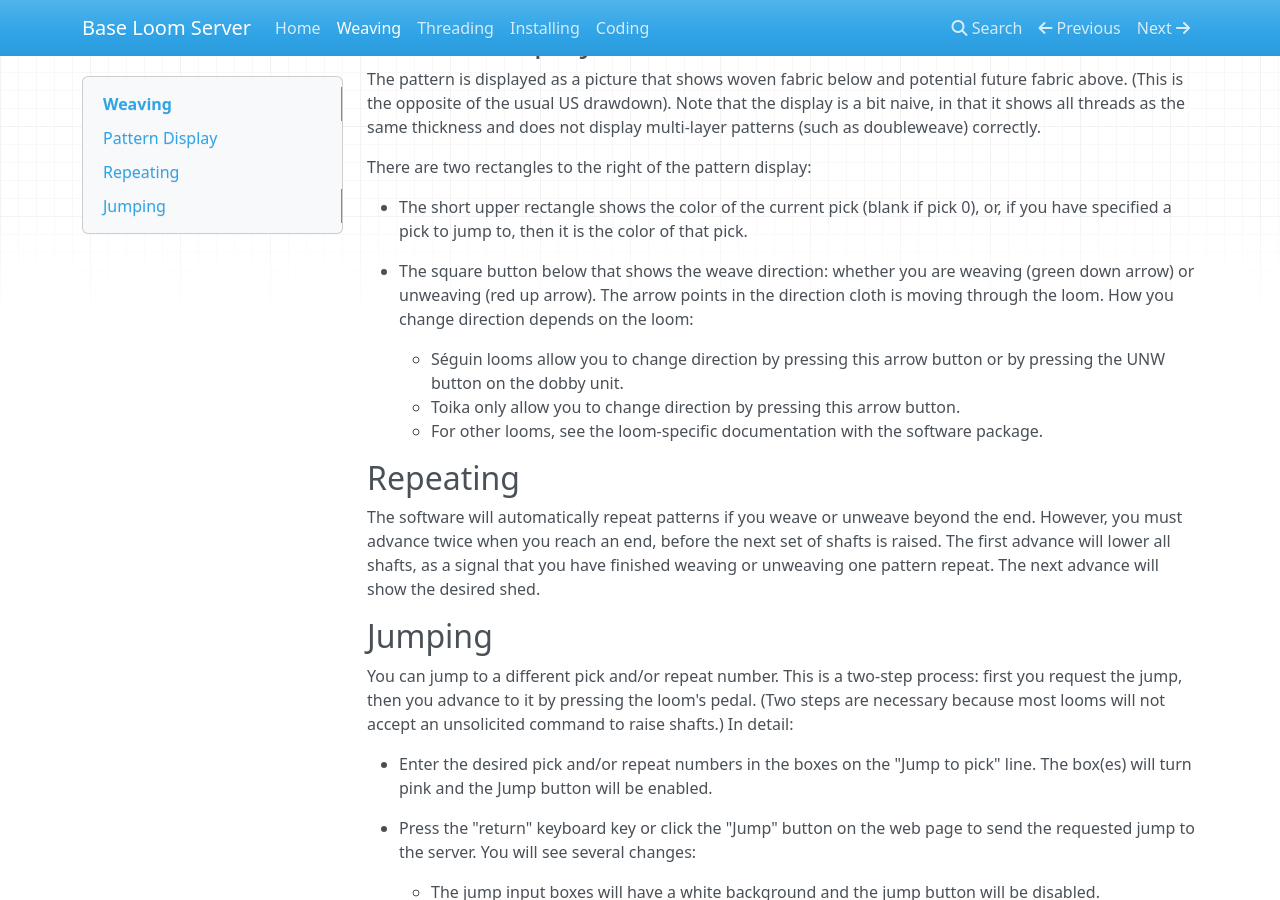
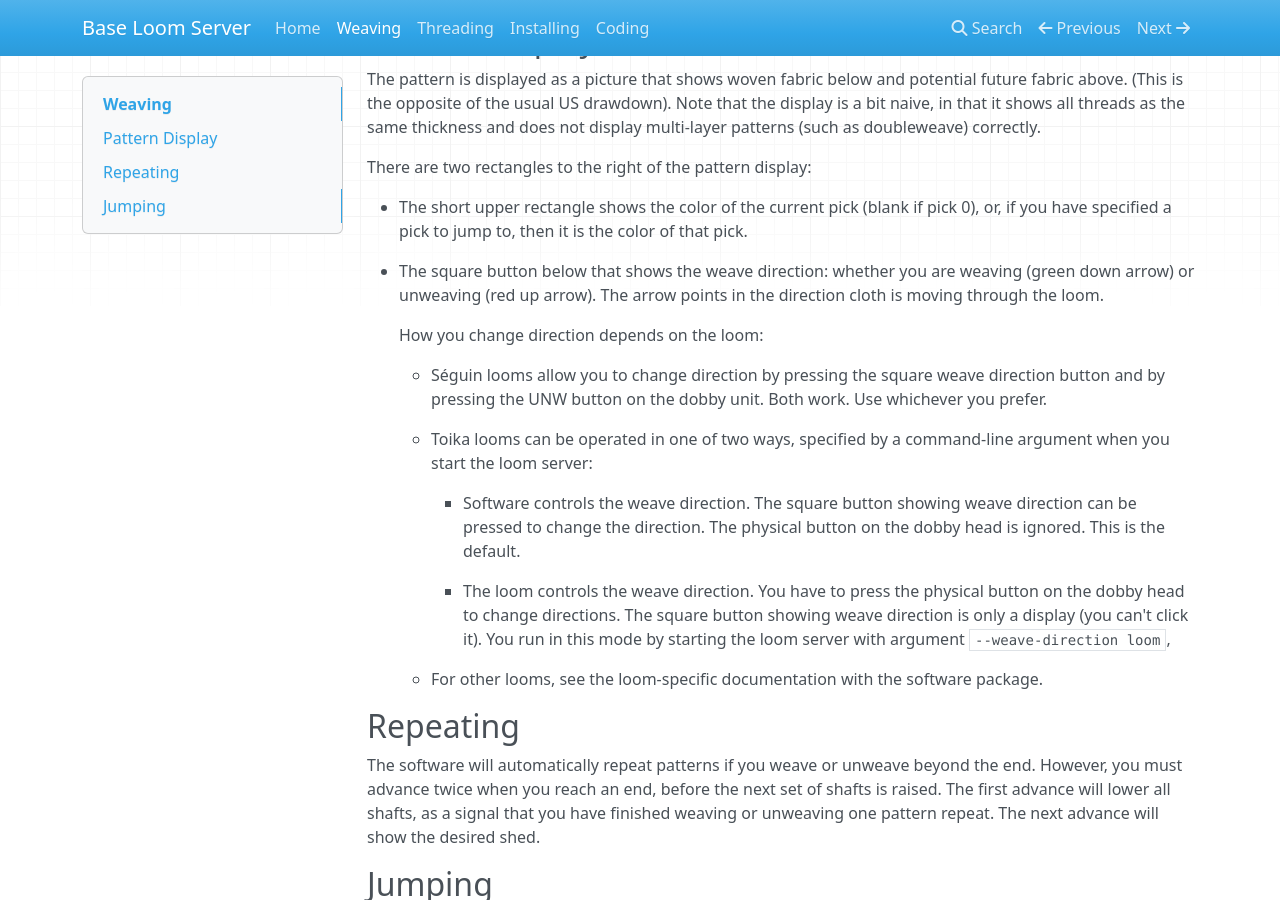
Before and after one commit to r-owen/base_loom_server, an MkDocs documentation site: the page built from docs/weaving.md, in a window 1280 px wide and 900 px high, scrolled down 282 px. Built offline with MkDocs 1.6.1, drawn with Linux system fonts in a browser that asks for light colours; nearby versions of some CDN libraries.

Commit message:
Update docs

```diff
--- a/docs/weaving.md
+++ b/docs/weaving.md
@@ -22,10 +22,24 @@ There are two rectangles to the right of the pattern display:
 
 * The square button below that shows the weave direction: whether you are weaving (green down arrow) or unweaving (red up arrow).
     The arrow points in the direction cloth is moving through the loom.
+
     How you change direction depends on the loom:
 
-    * Séguin looms allow you to change direction by pressing this arrow button or by pressing the UNW button on the dobby unit.
-    * Toika only allow you to change direction by pressing this arrow button.
+    * Séguin looms allow you to change direction by pressing the square
+      weave direction button and by pressing the UNW button on the dobby unit.
+      Both work. Use whichever you prefer.
+
+    * Toika looms can be operated in one of two ways, specified by
+      a command-line argument when you start the loom server:
+
+        * Software controls the weave direction. The square button showing weave
+          direction can be pressed to change the direction. The physical button
+          on the dobby head is ignored. This is the default.
+
+        * The loom controls the weave direction. You have to press the physical button
+          on the dobby head to change directions. The square button showing weave direction
+          is only a display (you can't click it). You run in this mode by starting the loom server with argument `--weave-direction loom`,
+
     * For other looms, see the loom-specific documentation with the software package.
 
 ## Repeating
```
Also changed, not shown: docs/index.md (+1 -1 lines).
